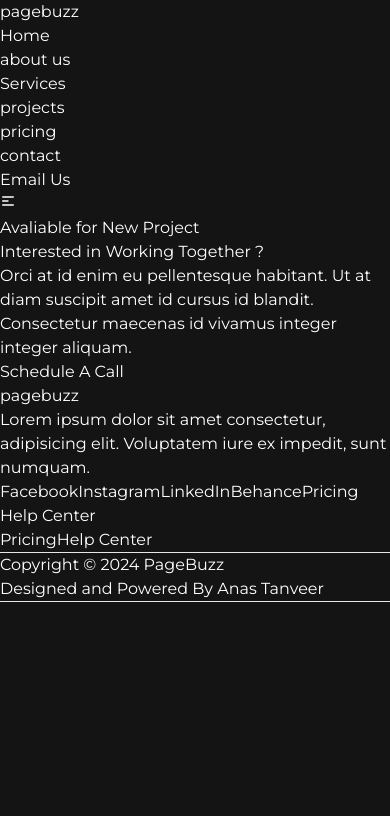
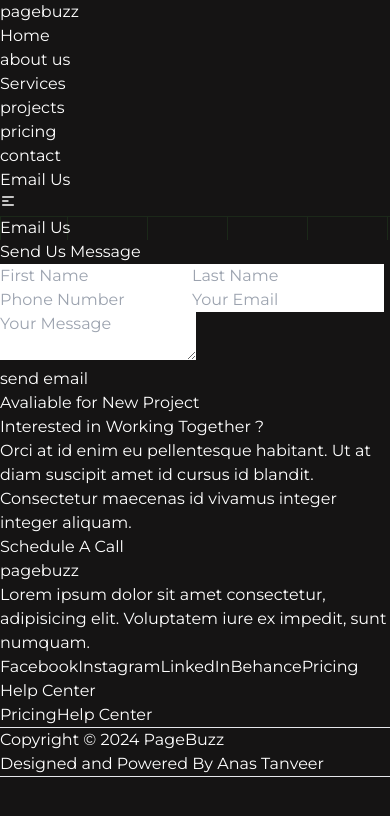
Before and after one commit to 404persona/Page-Buzz, a React (Vite) app in the folder Client/: page /email in a window 390 px wide. Shown: the top 816 px of the page. Built offline with nearby package versions, Linux system fonts and the light colour scheme.

Commit message:
All Pages are completed and responsive || Frontend Completed

```diff
--- a/Client/src/App.jsx
+++ b/Client/src/App.jsx
@@ -13,6 +13,8 @@ import ProjectDetail from './Components/Pages/Projects/Projects Details/ProjectD
 import Pricing from './Components/Pages/Pricing/Pricing';
 import HelpCenter from './Components/Pages/HelpCenter.jsx/HelpCenter';
 import Contact from './Components/Pages/Contact/Contact';
+import Email from './Components/Pages/Email/Email';
+import Error404 from './Components/Pages/Error/Error404';
 
 const App = () => {
   return (
@@ -30,6 +32,8 @@ const App = () => {
           <Route path='/pricing' element={<Pricing />} />
           <Route path='/help-center' element={<HelpCenter />} />
           <Route path='/contact' element={<Contact/>} />
+          <Route path='/email' element={<Email/>} />
+          <Route path='*' element={<Error404/>} />
         </Routes>
         <Footer />
       </div>
--- a/Client/src/Components/Header/Header.jsx
+++ b/Client/src/Components/Header/Header.jsx
@@ -103,7 +103,7 @@ const Header = () => {
           </div>
           <div className='hidden md:flex'>
             <button className='border-[1px] border-[#1E1E21] uppercase p-2 rounded-2xl bg-[#1E1E21] px-3 font-medium'>
-              Email Us
+            <Link to='/email'>  Email Us</Link>
             </button>
           </div>
           <div className='md:hidden'>
@@ -150,9 +150,11 @@ const Header = () => {
                   </motion.p>
                 </Link>
               ))}
-              <button className='border-[1px] border-[#1E1E21] uppercase p-2 rounded-2xl bg-[#1E1E21] px-6 py-4 font-medium mt-4'>
-                Email Us
-              </button>
+              <Link to='/email'>
+                <button className='border-[1px] border-[#1E1E21] uppercase p-2 rounded-2xl bg-[#1E1E21] px-6 py-4 font-medium mt-4'>
+                  Email Us
+                </button>
+              </Link>
             </ul>
           </motion.div>
         )}
--- /dev/null
+++ b/Client/src/Components/Pages/Email/Email.jsx
@@ -0,0 +1,42 @@
+import React from 'react'
+
+const Email = () => {
+    return (
+        <div>
+             <div className='md:p-12 relative z-10'>
+                <div style={{
+                    backgroundImage: 'url(/AllPagesBg.png)',
+                }} className='pt-[100px] py-20 z-40'>
+                    <div className='relative top-0 flex justify-center'>
+                        <div className='absolute top-[-300px] z-0  bg-green-600/30 w-[400px] h-[400px] rounded-full blur-[100px]' ></div>
+                    </div>
+                    <div>
+                        <div className='h-[300px] flex justify-center items-center'>
+                            <h1 className='text-[4rem] max-sm:text-[2.5rem] font-medium bg-gradient-to-r from-white to-gray-500 text-transparent bg-clip-text'>Email Us</h1>
+                        </div>
+                    </div>
+                </div>
+            </div>
+            <div className='py-20'>
+                    <h2 className='md:text-[3rem] text-[2rem] text-center pb-2'>Send Us Message</h2>
+                </div>
+             <div className='flex flex-col justify-center items-center gap-10 '>
+            <div className='flex max-sm:flex-col justify-center gap-10'>
+                <input type="text" placeholder='First Name' className='p-3 max-sm:p-2 rounded-xl bg-transparent border-[1.5px] border-[#1E1E21] md:w-[500px] max-sm:w-[320px] outline-none focus:outline-green-500 transition-all' />
+                <input type="text" placeholder='Last Name' className='p-3 rounded-xl bg-transparent border-[1.5px] border-[#1E1E21] md:w-[500px] max-sm:w-[320px] outline-none focus:outline-green-500 transition-all' />
+            </div>
+            <div className='flex max-sm:flex-col justify-center gap-10'>
+                <input type="text" placeholder='Phone Number' className='p-3 rounded-xl bg-transparent border-[1.5px] border-[#1E1E21] md:w-[500px] max-sm:w-[320px] outline-none focus:outline-green-500 transition-all' />
+                <input type="email" placeholder='Your Email' className='p-3 rounded-xl bg-transparent border-[1.5px] border-[#1E1E21] md:w-[500px] max-sm:w-[320px] outline-none focus:outline-green-500 transition-all' />
+            </div>
+            <div>
+                <textarea placeholder='Your Message' className='p-3 rounded-xl bg-transparent border-[1.5px] border-[#1E1E21] md:w-[1035px] md:h-[200px] max-sm:w-[320px] max-sm:h-[200px] outline-none focus:outline-green-500 transition-all' />
+            </div>
+            <div>
+                <button className='uppercase bg-green-500 p-3 font-medium rounded-3xl md:w-[1000px] max-sm:w-[320px] border-[1.5px] border-transparent hover:border-green-500 hover:bg-transparent transition-all'>send email</button>
+            </div>
+        </div></div>
+    )
+}
+
+export default Email
--- /dev/null
+++ b/Client/src/Components/Pages/Error/Error404.jsx
@@ -0,0 +1,34 @@
+import React from 'react'
+import {Link} from 'react-router-dom'
+const Error404 = () => {
+  return (
+    <div>
+      <div className='md:p-12'>
+        <div style={{
+          backgroundImage: 'url(/AllPagesBg.png)',
+          // backgroundSize : '100%'
+        }} className='pt-[100px] py-20 z-40  '>
+          <div className='relative top-0 flex justify-center'>
+            <div className='absolute top-[-300px] z-0  bg-green-600/30 w-[400px] h-[400px] rounded-full blur-[100px]' ></div>
+          </div>
+          <div className=''>
+            <div className='h-[350px] flex flex-col justify-center items-center'>
+              <div className='leading-tight'>
+              <h1 className='text-center text-[4rem] max-sm:text-[3rem] font-medium bg-gradient-to-r from-white to-gray-500 text-transparent bg-clip-text'>Error 404</h1>
+              <h2 className='text-[2rem] max-sm:text-[1.5rem]'>Something's Missing</h2>
+              </div>
+              <p className='text-center text-[.9rem] text-[#929292] md:px-36 py-2'>Lorem ipsum, dolor sit amet consectetur adipisicing elit.reprehenderit maxime voluptates corporis praesentium ut ullam modi accusamus consequatur, eius magni voluptatem?</p>
+              <div className='py-6'>
+              <button className='uppercase p-3 max-sm:p-2 bg-green-500 rounded-3xl font-medium border-[1.5px] border-transparent hover:bg-transparent hover:border-green-500 transition-all'>
+                <Link to='/'>back to homepage</Link>
+                </button>
+              </div>
+            </div>
+          </div>
+        </div>
+      </div>
+    </div>
+  )
+}
+
+export default Error404
--- a/Client/src/Components/Pages/FAQS/Faqs.jsx
+++ b/Client/src/Components/Pages/FAQS/Faqs.jsx
@@ -1,5 +1,6 @@
 import React from 'react'
 import Accordion from './Accordation'
+import { AccordationData } from '../../../Data/Data'
 
 const Faqs = () => {
   return (
@@ -11,7 +12,7 @@ const Faqs = () => {
             <p className='md:px-48 max-sm:px-8 text-center md:py-4 text-[.9rem] text-[#929292]'>Lorem ipsum dolor, sit amet consectetur adipisicing elit. Repudiandae unde deserunt labore debitis vel, et, sed id molestiae rerum error ab ea iste! Sint quisquam suscipit laborum, ut consectetur similique.</p>
         </div>
         <div className='px-4'>
-        <Accordion/>
+        <Accordion data={AccordationData}/>
         </div>
     </div>
   )
--- a/Client/src/Components/Pages/Home/Testimonials.jsx
+++ b/Client/src/Components/Pages/Home/Testimonials.jsx
@@ -75,10 +75,10 @@ const Testimonials = () => {
             </div>
             <div className='flex justify-between md:gap-[100px] absolute md:top-[-600px] max-sm:top-[-1800px] left-0 right-0 bottom-0 '>
                 <div className='absolute top-[50%] transform -translate-x-1/2 -translate-y-1/2'>
-                    <div className='md:w-[300px] md:h-[300px] max-sm:w-[200px] max-sm:h-[200px] md:bg-green-500/40 bg-green-500 blur-[100px] rounded-full'></div>
+                    <div className='md:w-[300px] md:h-[300px] max-sm:w-[200px] max-sm:h-[200px] md:bg-green-500/30  blur-[150px] rounded-full'></div>
                 </div>
                 <div className='absolute top-[50%] md:left-[950px] max-sm:left-[300px] transform md:translate-x-1/2 md:translate-y-1/2'>
-                    <div className='md:w-[300px] md:h-[300px] max-sm:w-[200px] max-sm:h-[200px] md:bg-green-500/40 bg-green-500 blur-[100px] rounded-full'></div>
+                    <div className='md:w-[300px] md:h-[300px] max-sm:w-[200px] max-sm:h-[200px] md:bg-green-500/30  blur-[150px] rounded-full'></div>
                 </div>
             </div>
         </div>
```
